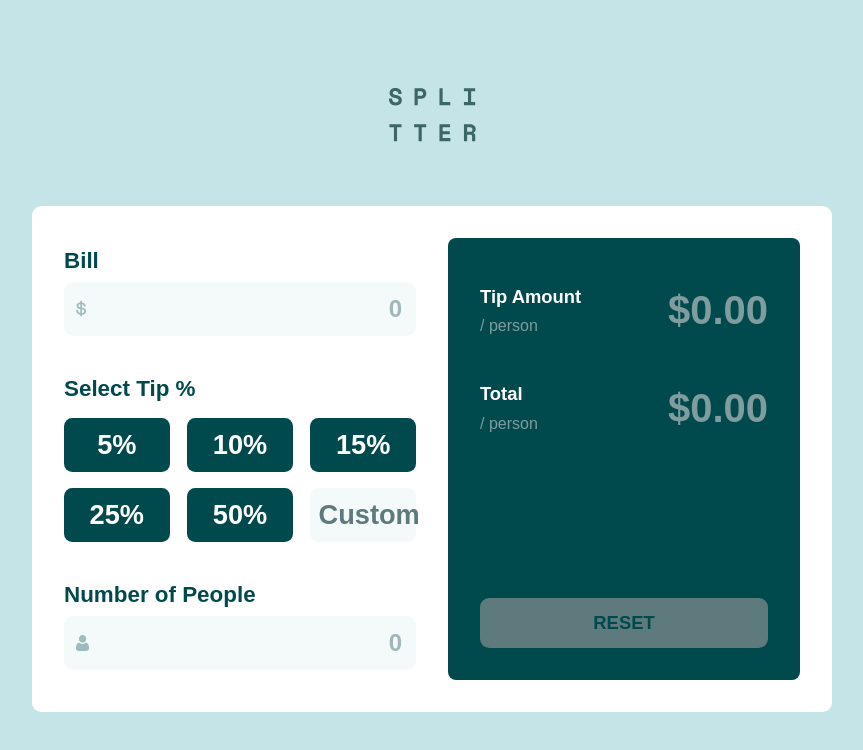
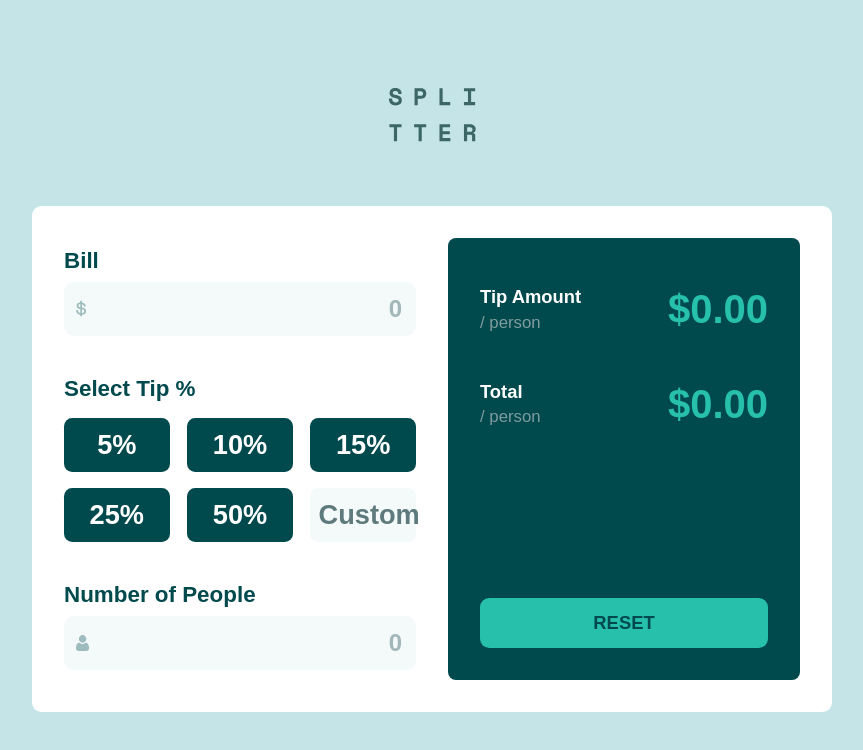
Before and after one commit to TheAncientOwl/tip-calculator-app, a React (Create React App) app: page / in a window 1280 px wide. Shown: the top 750 px of the page, without its empty margins (208-1071 px from the left). Built offline with nearby package versions, Linux system fonts and the light colour scheme; a web font is replaced by a local one.

Commit message:
added cursor pointer & strong cyan color.

```diff
--- a/src/Colors.js
+++ b/src/Colors.js
@@ -1,4 +1,5 @@
 const Colors = {
+  strongCyan: 'hsl(172, 67%, 45%)',
   darkCyan: 'hsl(183, 100%, 15%)',
   darkGrayCyan1: 'hsl(186, 14%, 43%)',
   darkGrayCyan2: 'hsl(184, 14%, 56%)',
--- a/src/components/calculator/results-display/ResultDisplayElements.js
+++ b/src/components/calculator/results-display/ResultDisplayElements.js
@@ -29,15 +29,16 @@ export const Title = styled.div`
   color: ${Colors.white};
   font-weight: bold;
   font-size: 1.15em;
-  margin-bottom: 0.5em;
+  margin-bottom: 0.25em;
 `;
 
 export const Subtitle = styled.div`
   color: ${Colors.darkGrayCyan2};
+  font-size: 1.05em;
 `;
 
 export const Value = styled.div`
-  color: ${Colors.darkGrayCyan2};
+  color: ${Colors.strongCyan};
   font-weight: bold;
   display: flex;
   align-items: center;
@@ -46,11 +47,13 @@ export const Value = styled.div`
 
 export const Button = styled.div`
   color: ${Colors.darkCyan};
-  background: ${Colors.darkGrayCyan1};
+  background: ${Colors.strongCyan};
   border-radius: 0.5em;
   text-align: center;
   padding: 0.75em 1em;
   text-transform: uppercase;
   font-weight: bold;
   font-size: 1.15em;
+
+  cursor: pointer;
 `;
--- a/src/components/calculator/tip-selector/TipSelectorElements.js
+++ b/src/components/calculator/tip-selector/TipSelectorElements.js
@@ -17,10 +17,12 @@ export const GridItem = styled.div(
     font-size: 1.7em;
     text-align: center;
     color: ${selected ? Colors.darkCyan : Colors.white};
-    background: ${selected ? Colors.darkGrayCyan2 : Colors.darkCyan};
+    background: ${selected ? Colors.strongCyan : Colors.darkCyan};
     padding: 0.4em 0.3em;
     border-radius: 0.3em;
     font-weight: bold;
+
+    cursor: pointer;
   `
 );
 
@@ -28,7 +30,7 @@ export const CustomGridItem = styled(GridItem)(
   ({ selected }) => css`
     text-transform: capitalize;
     color: ${selected ? Colors.darkCyan : Colors.darkGrayCyan1};
-    background: ${selected ? Colors.darkGrayCyan2 : Colors.lightGrayCyan2};
+    background: ${selected ? Colors.strongCyan : Colors.lightGrayCyan2};
   `
 );
 
```
